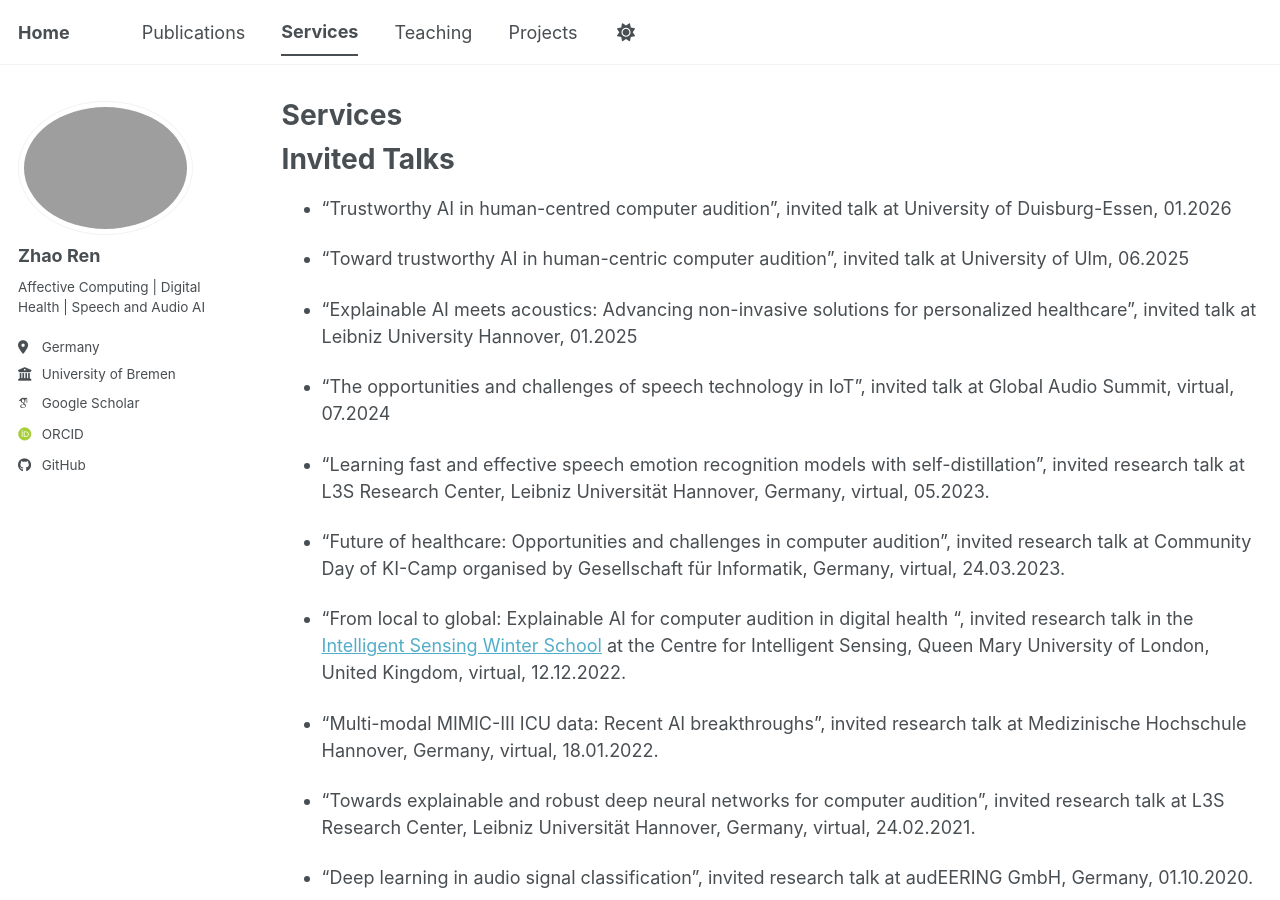
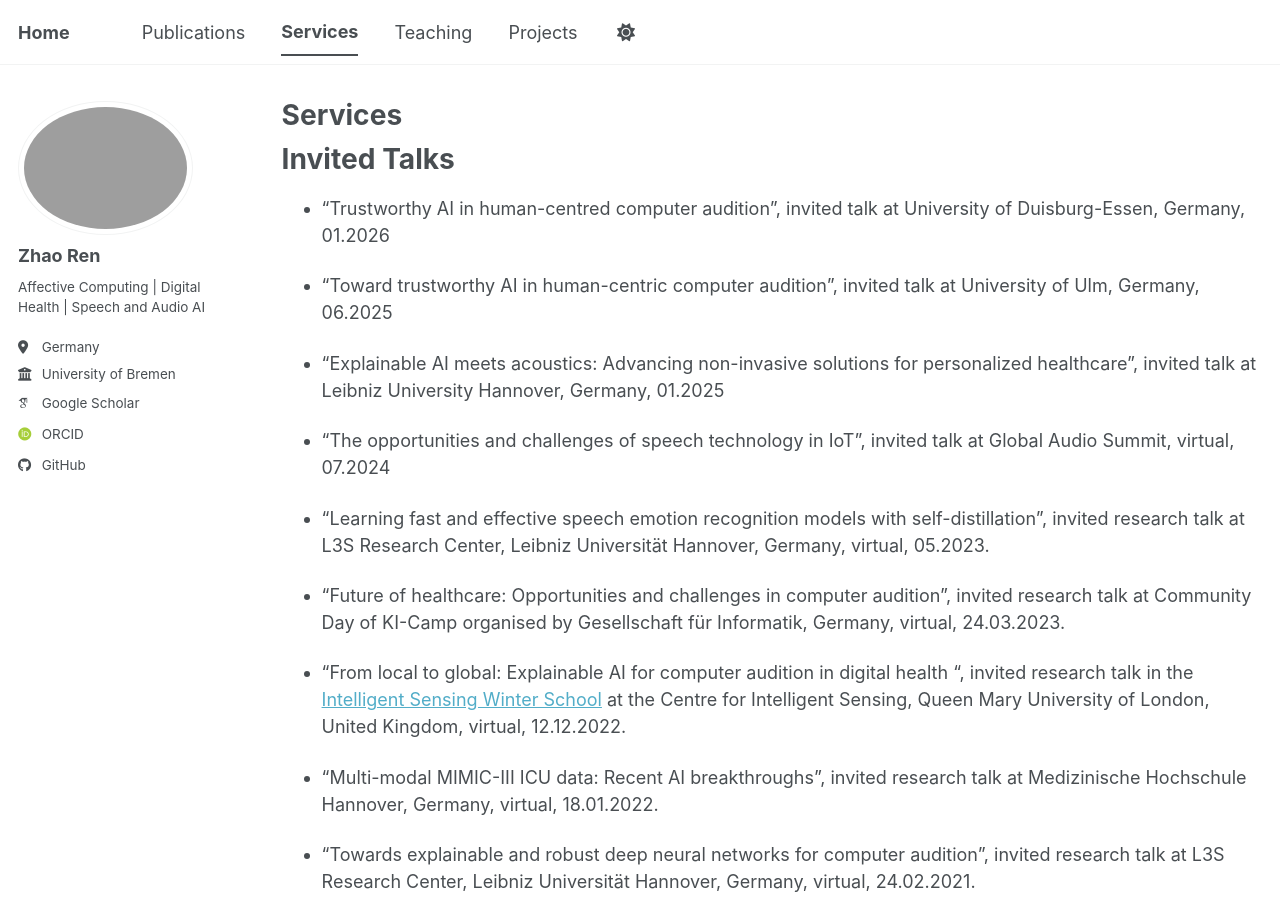
Before and after one commit to zhaoren91/zhaoren91.github.io, a Jekyll site: the page built from _pages/service.md, in a window 1280 px wide and 900 px high. Built offline with Jekyll 4.4.1, drawn with Linux system fonts in a browser that asks for light colours; some web fonts are replaced; a script bundle is joined from its source files by our own code; library files that are not in the unit come from our copies.

Commit message:
Update service.md

```diff
--- a/_pages/service.md
+++ b/_pages/service.md
@@ -7,11 +7,11 @@
 
 # Invited Talks
 
-* "Trustworthy AI in human-centred computer audition", invited talk at University of Duisburg-Essen, 01.2026
+* "Trustworthy AI in human-centred computer audition", invited talk at University of Duisburg-Essen, Germany, 01.2026
 
-* "Toward trustworthy AI in human-centric computer audition", invited talk at University of Ulm, 06.2025
+* "Toward trustworthy AI in human-centric computer audition", invited talk at University of Ulm, Germany, 06.2025
 
-* "Explainable AI meets acoustics: Advancing non-invasive solutions for personalized healthcare", invited talk at Leibniz University Hannover, 01.2025
+* "Explainable AI meets acoustics: Advancing non-invasive solutions for personalized healthcare", invited talk at Leibniz University Hannover, Germany, 01.2025
 
 * “The opportunities and challenges of speech technology in IoT”, invited talk at Global Audio Summit, virtual, 07.2024
 
```
